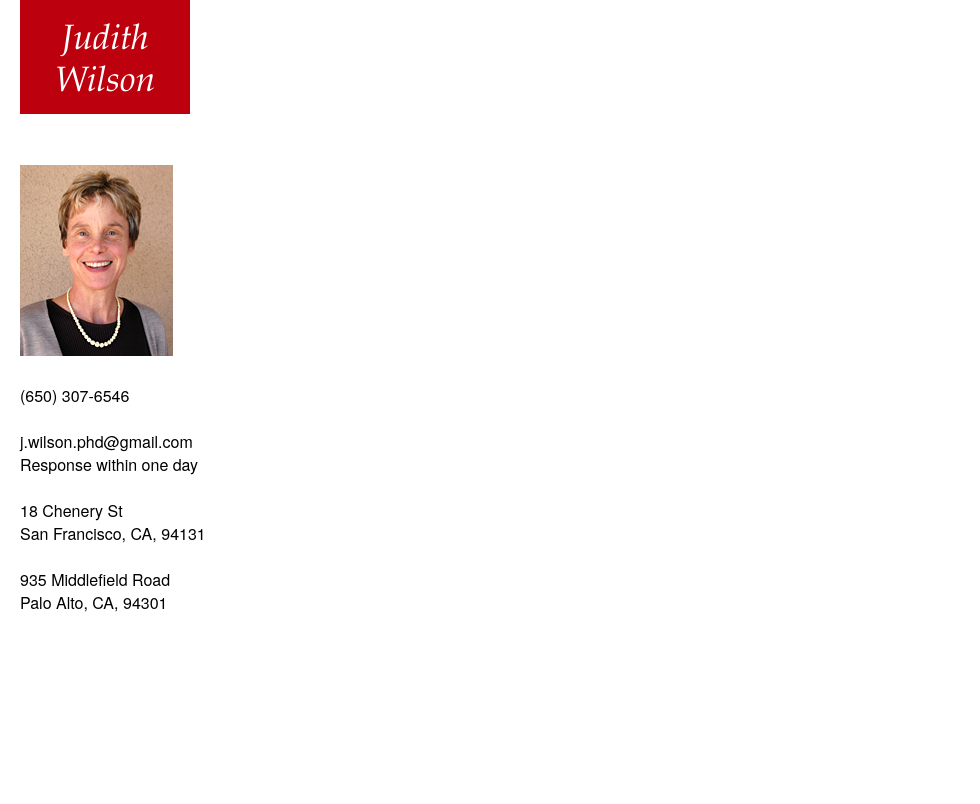
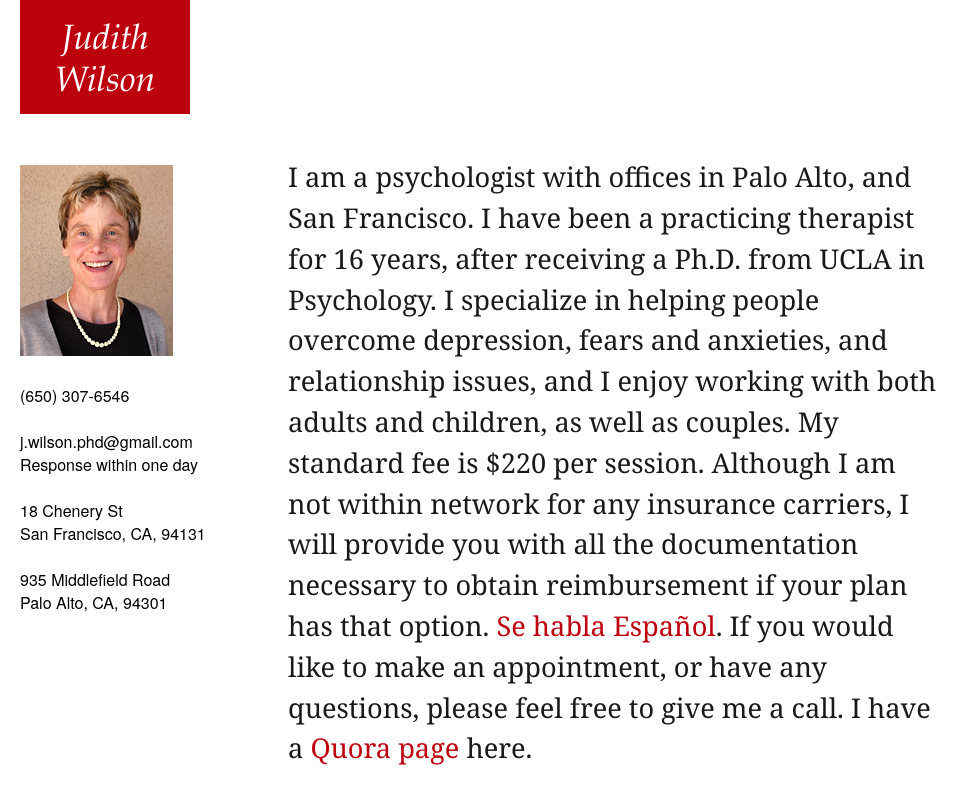
Before and after one commit to ericmeltzer/jwilsonphd, a Jekyll site: the page built from index.html, in a window 1280 px wide. Shown: the top 804 px of the page, without its empty margins (0-980 px from the left). Built offline with Jekyll 4.4.1, drawn with Linux system fonts in a browser that asks for light colours.

Commit message:
Update index.html
directly pasted index text into index, no longer using posts to generate. ugly fix but will work for now

```diff
--- a/index.html
+++ b/index.html
@@ -2,6 +2,9 @@
 layout: default
 title: Judith Wilson, PhD
 ---
-    {% for post in site.posts %}
+
+I am a psychologist with offices in Palo Alto, and San Francisco.  I have been a practicing therapist for 16 years, after receiving a Ph.D. from UCLA in Psychology.  I specialize in helping people overcome depression, fears and anxieties, and relationship issues, and I enjoy working with both adults and children, as well as couples. My standard fee is $220 per session. Although I am not within network for any insurance carriers, I will provide you with all the documentation necessary to obtain reimbursement if your plan has that option. <a href="/spanish.html">Se habla Español</a>.  If you would like to make an appointment, or have any questions, please feel free to give me a call.  I have a <a href="http://www.quora.com/Judith-Wilson">Quora page</a> here.
+
+  {% for post in site.posts %}
   <p>  {{ post.content }}</p>
     {% endfor %}
```
